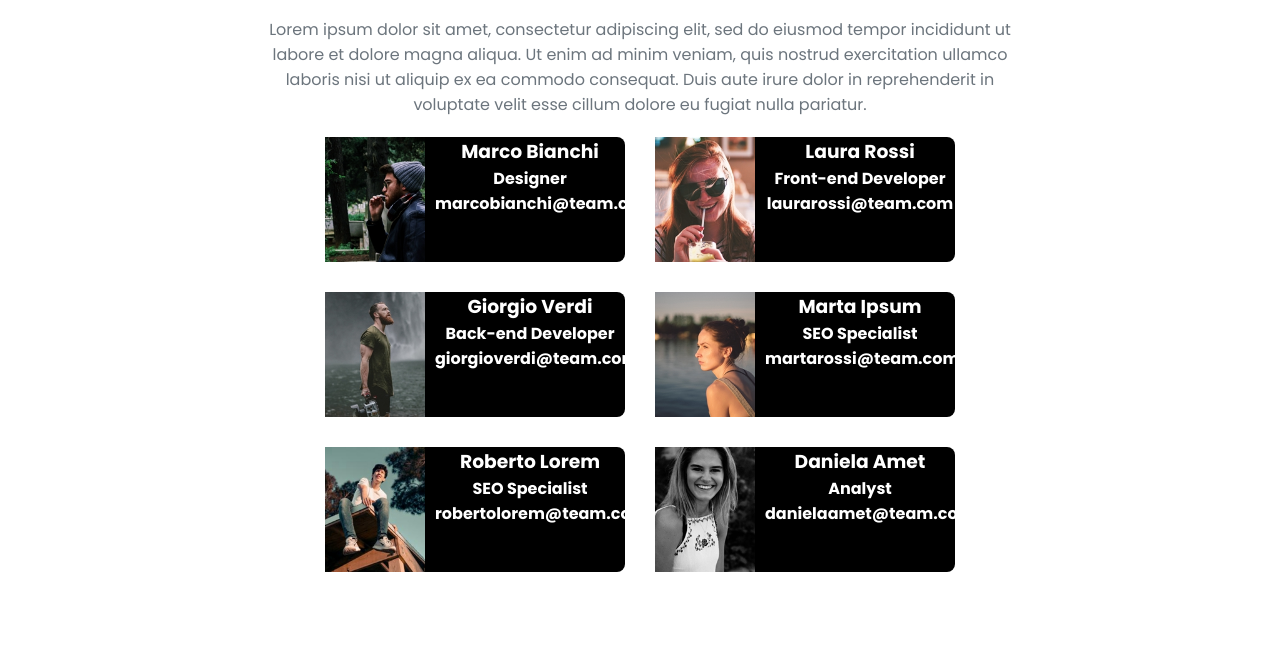
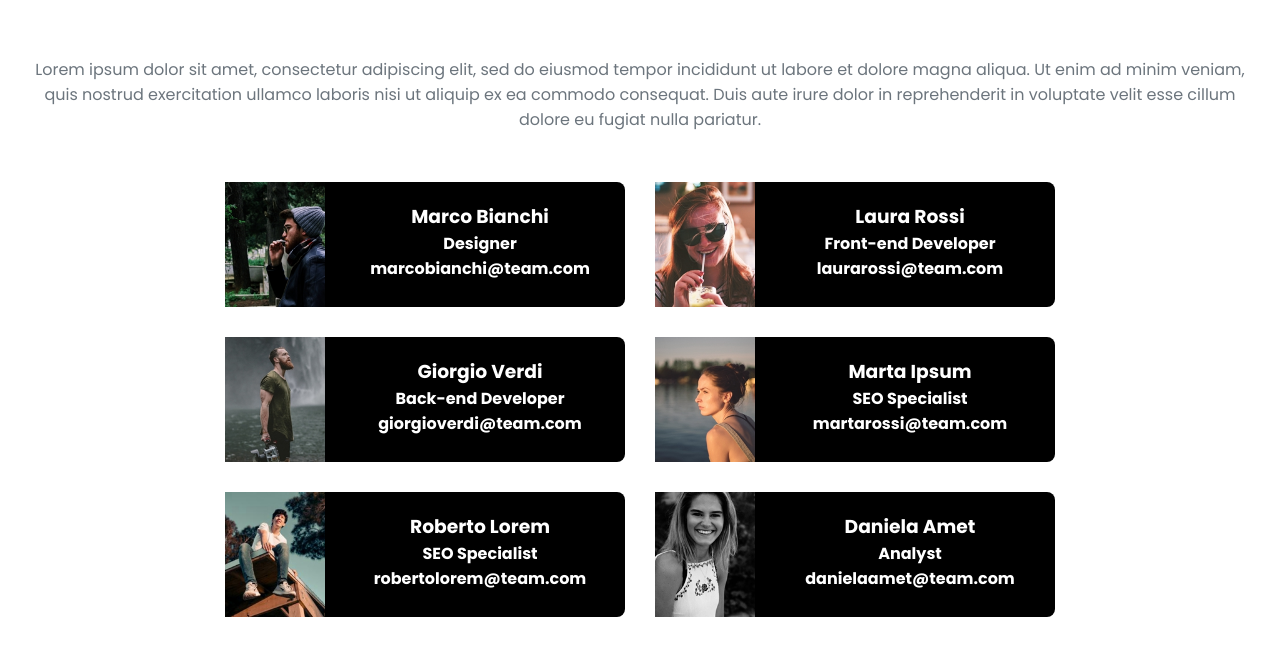
Before and after one commit to AmbraCanini/js-our-team, a plain HTML site: page index.html in a window 1280 px wide. Shown: the part 103-758 px from the top of the page. Drawn offline with Linux system fonts and the light colour scheme; a web font is replaced by a local one.

Commit message:
css ultimato

```diff
--- a/index.html
+++ b/index.html
@@ -29,7 +29,6 @@
         </ul>
     </section>
 
-    <div class="container">
 
 
 
--- a/style.css
+++ b/style.css
@@ -2,6 +2,7 @@
     margin: 0;
     padding: 0;
     box-sizing: border-box;
+
 }
 
 
@@ -9,7 +10,8 @@
     text-align: center;
     margin: 40px auto;
     padding: 15px;
-    width: 800px;
+    width: 100%;
+
 }
 
 .main-title {
@@ -24,6 +26,7 @@
     font-family: 'Poppins', sans-serif;
     font-size: 16px;
     color: #6c757d;
+    padding: 40px 10px 30px 10px;
 }
 
 #team-list {
@@ -33,6 +36,8 @@
     gap: 30px;
     margin-top: 20px;
     width: 100%;
+    flex-direction: row;
+
 
 }
 
@@ -44,13 +49,14 @@
     color: white;
     flex: 1;
     min-width: 0;
+    padding-top: 20px;
 }
 
 .card {
     height: auto;
     border-radius: 8px;
     display: flex;
-    width: 300px;
+    width: 400px;
     background-color: black;
     gap: 10px;
 
```
